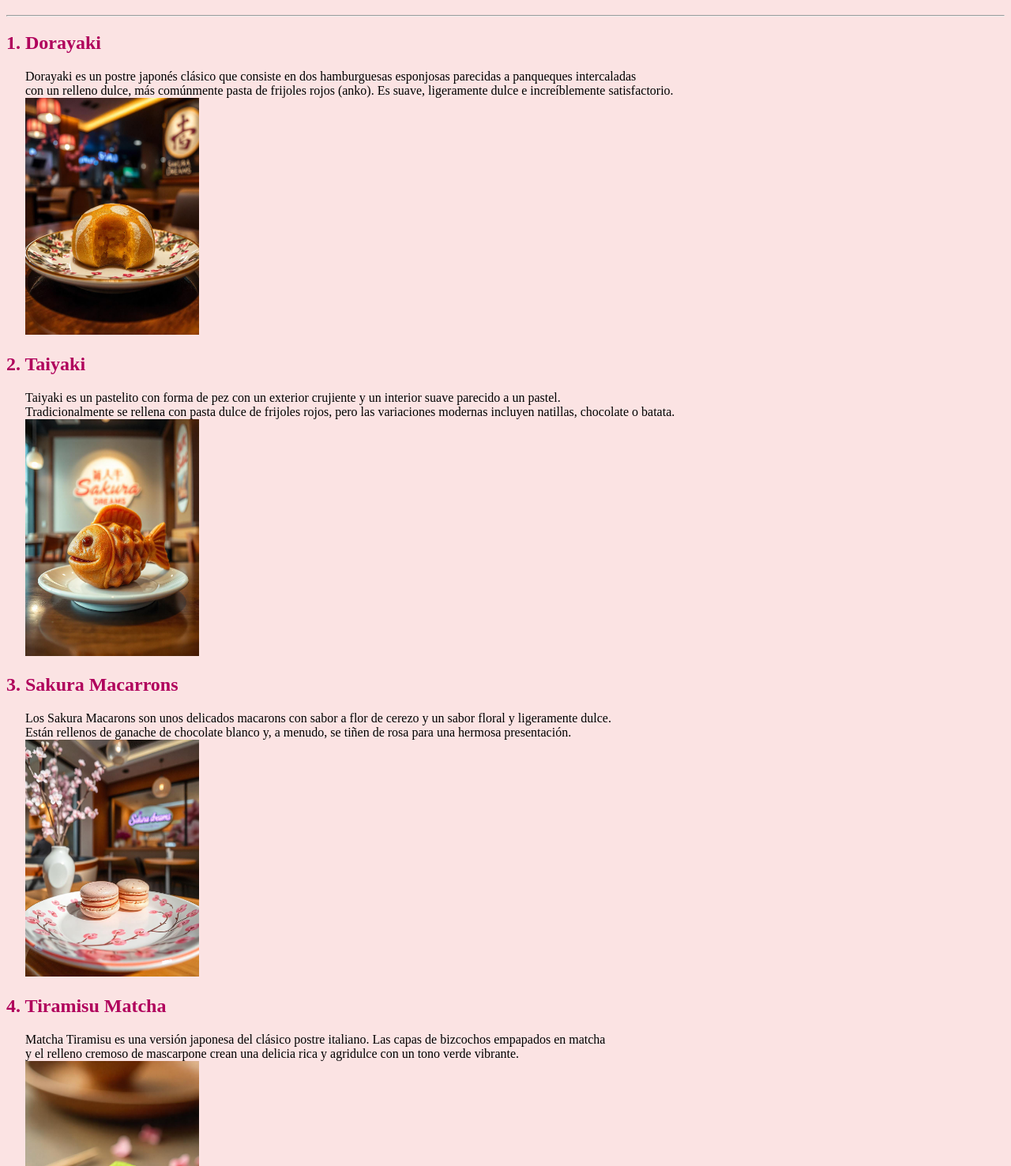
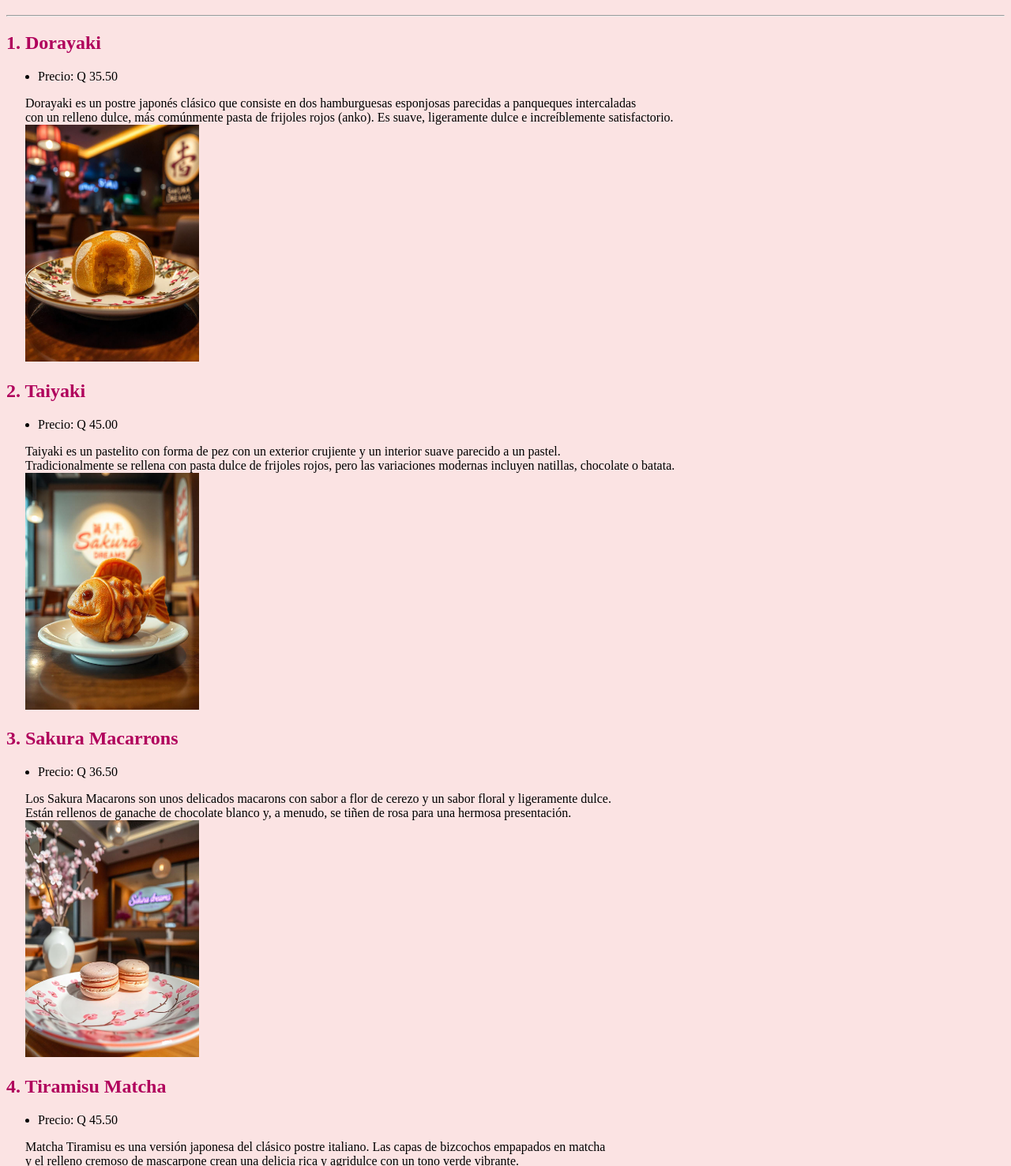
Before and after one commit to AdalizSan/Programacion-Web, a plain HTML site: page practica1/menu/postres.html in a window 1280 px wide. Shown: the part 61-1538 px from the top of the page at 79% size. Drawn offline with Linux system fonts and the light colour scheme.

Commit message:
cambios 8

```diff
--- a/practica1/menu/postres.html
+++ b/practica1/menu/postres.html
@@ -9,22 +9,30 @@
         <h1 style="color:#801d56">Menu - Postres</h1>
         <hr />
         <h2>1. Dorayaki </h2>
+        <ul><li>Precio: Q 35.50 </li></ul>
+
             <p>&nbsp;&nbsp;&nbsp;&nbsp;&nbsp;&nbsp;Dorayaki es un postre japonés clásico que consiste en dos hamburguesas esponjosas parecidas a panqueques intercaladas <br />
                 &nbsp;&nbsp;&nbsp;&nbsp;&nbsp;&nbsp;con un relleno dulce, más comúnmente pasta de frijoles rojos (anko). Es suave, ligeramente dulce e increíblemente satisfactorio.<br />
                 &nbsp;&nbsp;&nbsp;&nbsp;&nbsp;&nbsp;<img src="../imagenes/postre_Dorayaki.jpg" alt="Imagen Dorayaki" title="Imagen Dorayaki" style="width: 220px; height: 300px;">
             </p>
 
         <h2>2. Taiyaki</h2>
+        <ul><li>Precio: Q 45.00 </li></ul>
+
             <p>&nbsp;&nbsp;&nbsp;&nbsp;&nbsp;&nbsp;Taiyaki es un pastelito con forma de pez con un exterior crujiente y un interior suave parecido a un pastel.  <br />
                 &nbsp;&nbsp;&nbsp;&nbsp;&nbsp;&nbsp;Tradicionalmente se rellena con pasta dulce de frijoles rojos, pero las variaciones modernas incluyen natillas, chocolate o batata.<br />
                 &nbsp;&nbsp;&nbsp;&nbsp;&nbsp;&nbsp;<img src="../imagenes/postre_Taiyaki.jpg" alt="Imagen Taiyaki" title="Imagen Taiyaki" style="width: 220px; height: 300px;">
             </p>
         <h2>3. Sakura Macarrons</h2>
+        <ul><li>Precio: Q 36.50 </li></ul>
+
             <p>&nbsp;&nbsp;&nbsp;&nbsp;&nbsp;&nbsp;Los Sakura Macarons son unos delicados macarons con sabor a flor de cerezo y un sabor floral y ligeramente dulce.  <br />
                 &nbsp;&nbsp;&nbsp;&nbsp;&nbsp;&nbsp;Están rellenos de ganache de chocolate blanco y, a menudo, se tiñen de rosa para una hermosa presentación.<br />
                 &nbsp;&nbsp;&nbsp;&nbsp;&nbsp;&nbsp;<img src="../imagenes/postre_SakuraMacarons.jpg" alt="Imagen Sakura Macarons" title="Imagen Sakura Macarons" style="width: 220px; height: 300px;">
             </p>
         <h2>4. Tiramisu Matcha</h2>
+        <ul><li>Precio: Q 45.50 </li></ul>
+
             <p>&nbsp;&nbsp;&nbsp;&nbsp;&nbsp;&nbsp;Matcha Tiramisu es una versión japonesa del clásico postre italiano. Las capas de bizcochos empapados en matcha  <br />
                 &nbsp;&nbsp;&nbsp;&nbsp;&nbsp;&nbsp;y el relleno cremoso de mascarpone crean una delicia rica y agridulce con un tono verde vibrante.<br />
                 &nbsp;&nbsp;&nbsp;&nbsp;&nbsp;&nbsp;<img src="../imagenes/postre_MatchaTiramisu.jpg" alt="Imagen Tiramisu Matcha" title="Imagen Tiramisu Matcha" style="width: 220px; height: 300px;">
```
Also changed, not shown: practica1/menu/platillos-fuertes.html (+8 -1 lines).
